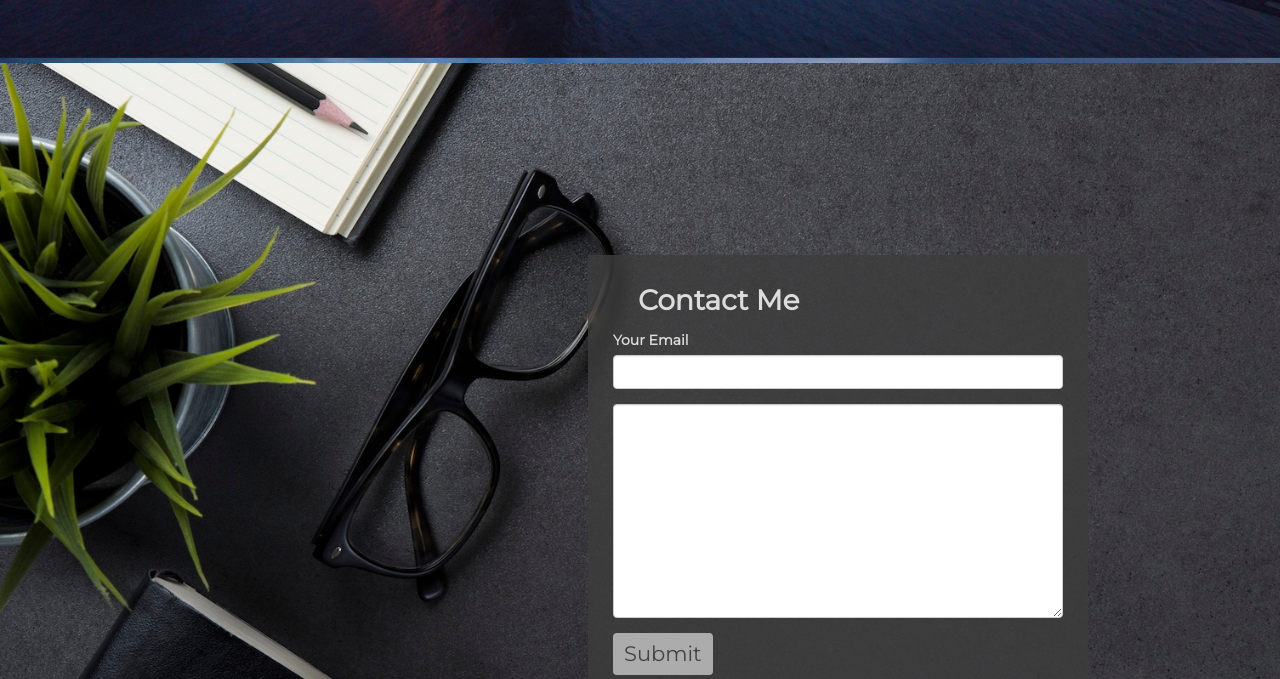
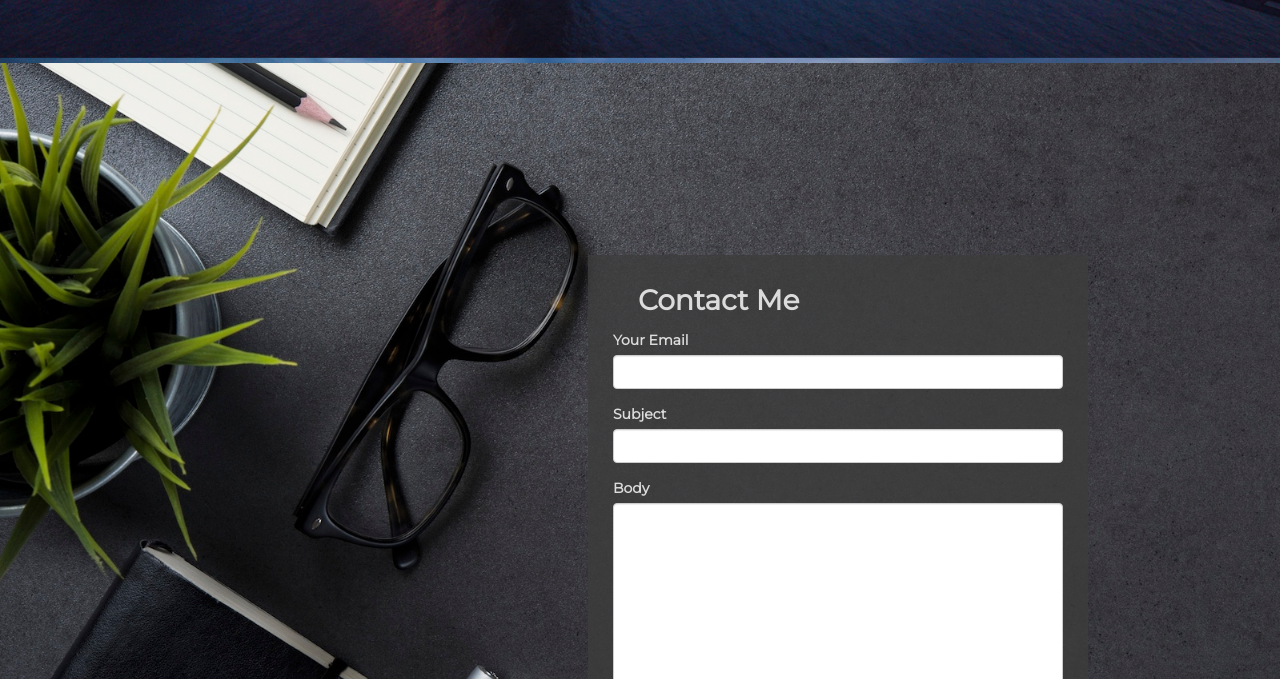
Before and after one commit to JulianSiow/Personal-Portfolio, a plain HTML site: page index.html in a window 1280 px wide. Shown: the part 1527-2206 px from the top of the page. Drawn offline with nearby package versions, Linux system fonts and the light colour scheme.

Commit message:
adds some styling :

```diff
--- a/index.html
+++ b/index.html
@@ -37,8 +37,8 @@
       </div>
     </div>
   </hero>
-  <section>
-    <h2 id="projects" class="sect-header">Projects</h2>
+  <section id="projects">
+    <h2 class="sect-header">Projects</h2>
     <hero>
       <a href="https://github.com/Jujubeaz">
         <div class="hero-container hero-img-2 project-container">
@@ -87,7 +87,12 @@
                   <input type="email" class="form-control" name="email">
                 </div>
                 <div class="form-group">
-                  <textarea type="text" class="form-control" rows="10" name="text"></textarea>
+                  <label for="subject">Subject</label>
+                  <input type="text" class="form-control" name="subject">
+                </div>
+                <div class="form-group">
+                  <label for="body">Body</label>
+                  <textarea type="text" class="form-control" rows="10" name="body"></textarea>
                 </div>
                 <button class="btn" type="submit">Submit</button>
               </form>
--- a/styles/style.css
+++ b/styles/style.css
@@ -45,7 +45,6 @@ nav{
 .hero-container{
   background-position: center;
   background-size: cover;
-  background-color: firebrick;
   height: 100vh;
   background-attachment: fixed;
   border-bottom: 50px solid transparent;
@@ -57,11 +56,13 @@ nav{
 
 .hero-img-2{
   background-image: url("../images/sf-bay-bridge.jpeg");
+  height: 98vh;
 }
 
 .hero-img-3{
   background-image: url("../images/desk-background.jpg");
   background-position: left;
+  height: 94.5vh;
 }
 
 .title-card{
```
